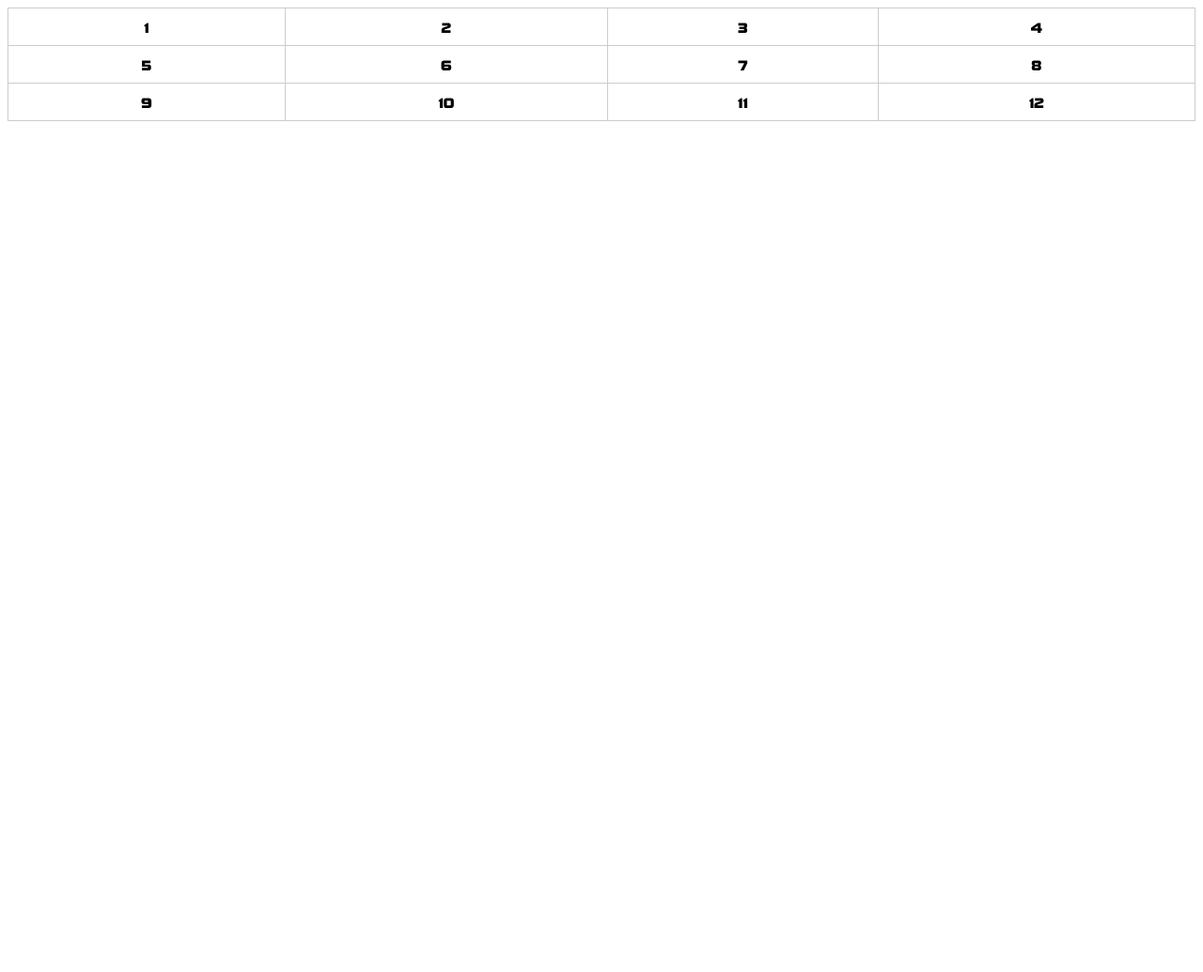
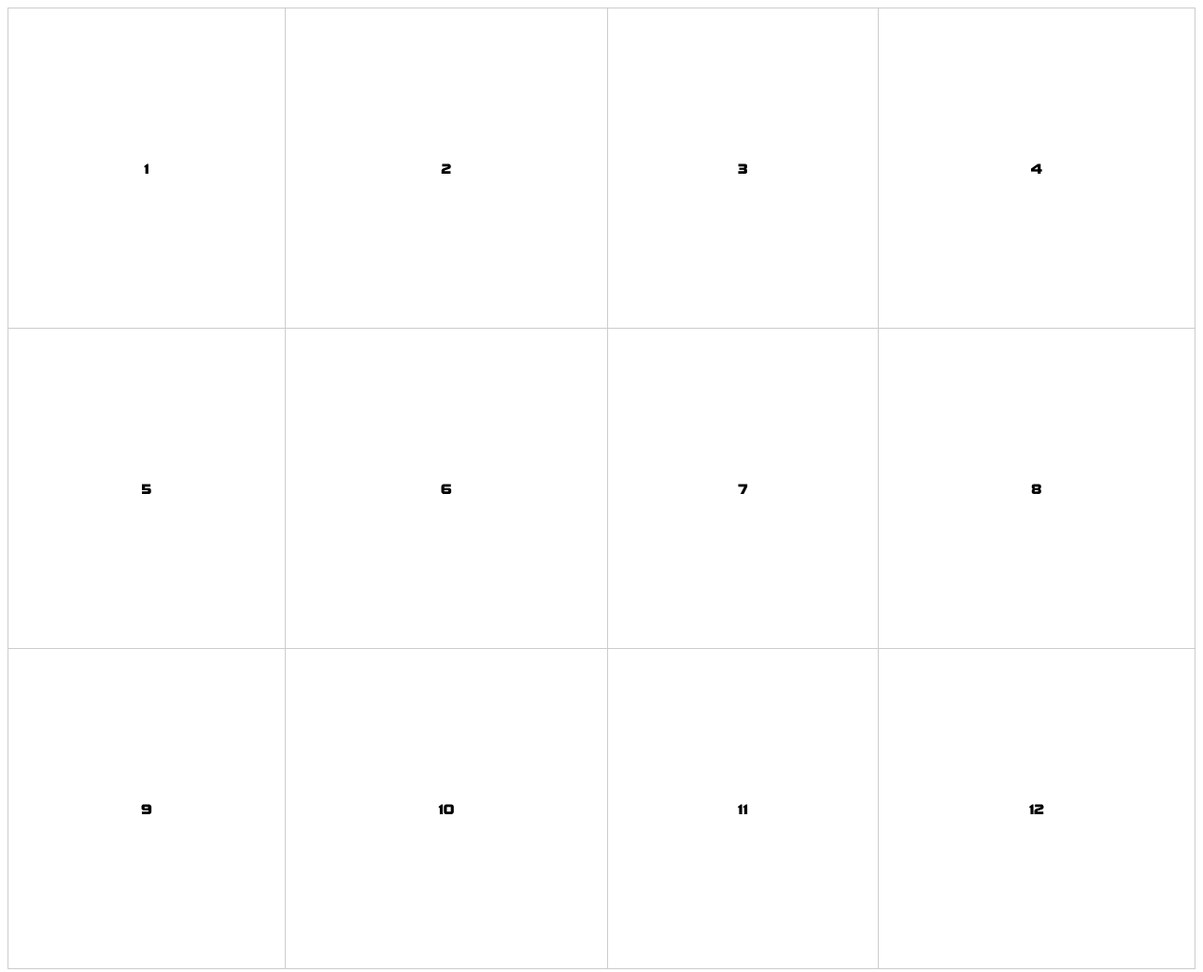
Before and after one commit to shaikouski-arkadzi/svoya_igra, a plain HTML site: page index.html in a window 1280 px wide. Shown: the whole page at 94% size. Before the commit the page ends 800 px from the top, so only its background shows below. Drawn offline with Linux system fonts and the light colour scheme.

Commit message:
Update index.html

```diff
--- a/index.html
+++ b/index.html
@@ -17,6 +17,10 @@
     table {
       width: 100%;
       border-collapse: collapse;
+    }
+
+    tr {
+      line-height: 20em;
     }
 
     th, td {
```
